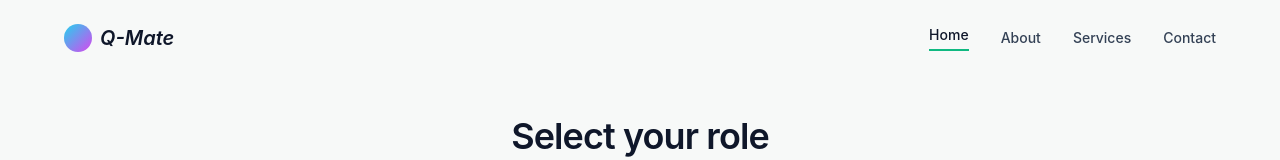
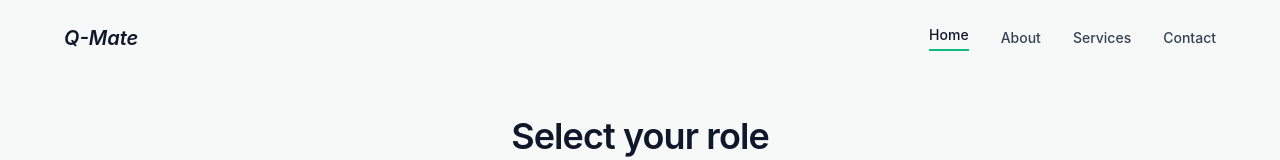
Before and after one commit to devthakuree/Bank-Queue-System-frontend, a React (Vite) app: page / in a window 1280 px wide. Shown: the top 160 px of the page. Built offline with nearby package versions, Linux system fonts and the light colour scheme.

Commit message:
Update header in LandingInfoPage and PortalSelectionPage to use NavLink for improved navigation consistency

```diff
--- a/src/pages/LandingInfoPage.jsx
+++ b/src/pages/LandingInfoPage.jsx
@@ -60,10 +60,9 @@ function LandingInfoPage({ title, description, sectionKey, contactCards = [] })
     <section className="min-h-screen bg-[#f7f9f8] px-4 py-6 md:px-8">
       <div className="mx-auto flex w-full max-w-6xl flex-col">
         <header className="flex items-center justify-between">
-          <div className="flex items-center gap-2">
-            <div className="h-7 w-7 rounded-full bg-gradient-to-br from-cyan-400 to-fuchsia-500" />
-            <span className="text-xl font-semibold italic text-slate-900">Bank Queue</span>
-          </div>
+          <NavLink to="/" className="text-xl font-semibold italic text-slate-900 hover:text-slate-700">
+            Q-Mate
+          </NavLink>
           <nav className="hidden items-center gap-8 text-sm font-medium text-slate-700 md:flex">
             <NavLink to="/" className={({ isActive }) => (isActive ? "border-b-2 border-emerald-500 pb-1 text-slate-900" : "")}>
               Home
--- a/src/pages/PortalSelectionPage.jsx
+++ b/src/pages/PortalSelectionPage.jsx
@@ -13,10 +13,9 @@ function PortalSelectionPage() {
     <section className="h-screen overflow-hidden bg-[#f7f9f8] px-4 py-6 md:px-8">
       <div className="mx-auto h-full w-full max-w-6xl">
       <header className="flex items-center justify-between">
-        <div className="flex items-center gap-2">
-          <div className="h-7 w-7 rounded-full bg-gradient-to-br from-cyan-400 to-fuchsia-500" />
-          <span className="text-xl font-semibold italic text-slate-900">Q-Mate</span>
-        </div>
+        <NavLink to="/" className="text-xl font-semibold italic text-slate-900 hover:text-slate-700">
+          Q-Mate
+        </NavLink>
         <nav className="hidden items-center gap-8 text-sm font-medium text-slate-700 md:flex">
           <NavLink to="/" className={({ isActive }) => (isActive ? "border-b-2 border-emerald-500 pb-1 text-slate-900" : "")}>
             Home
```
